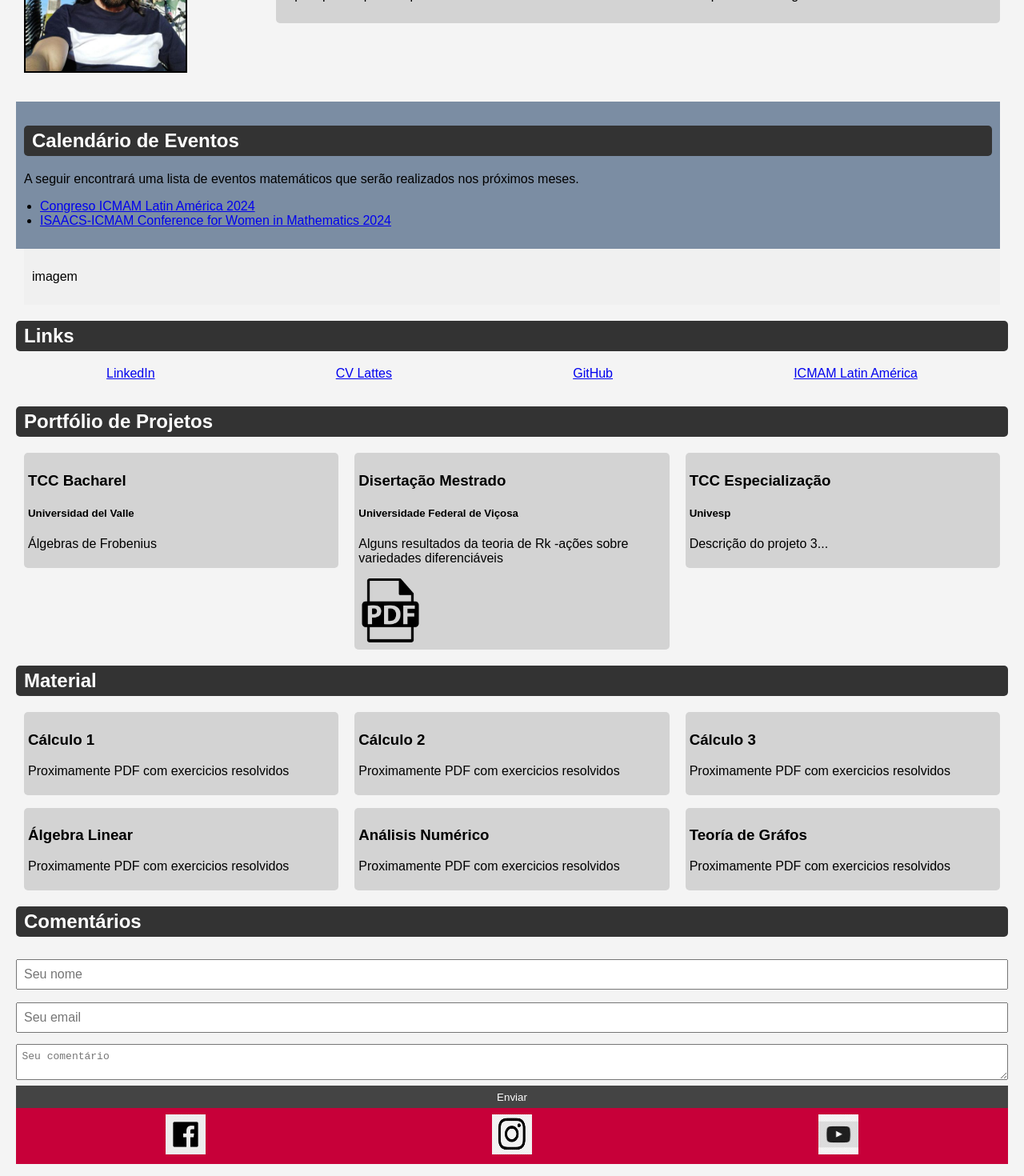
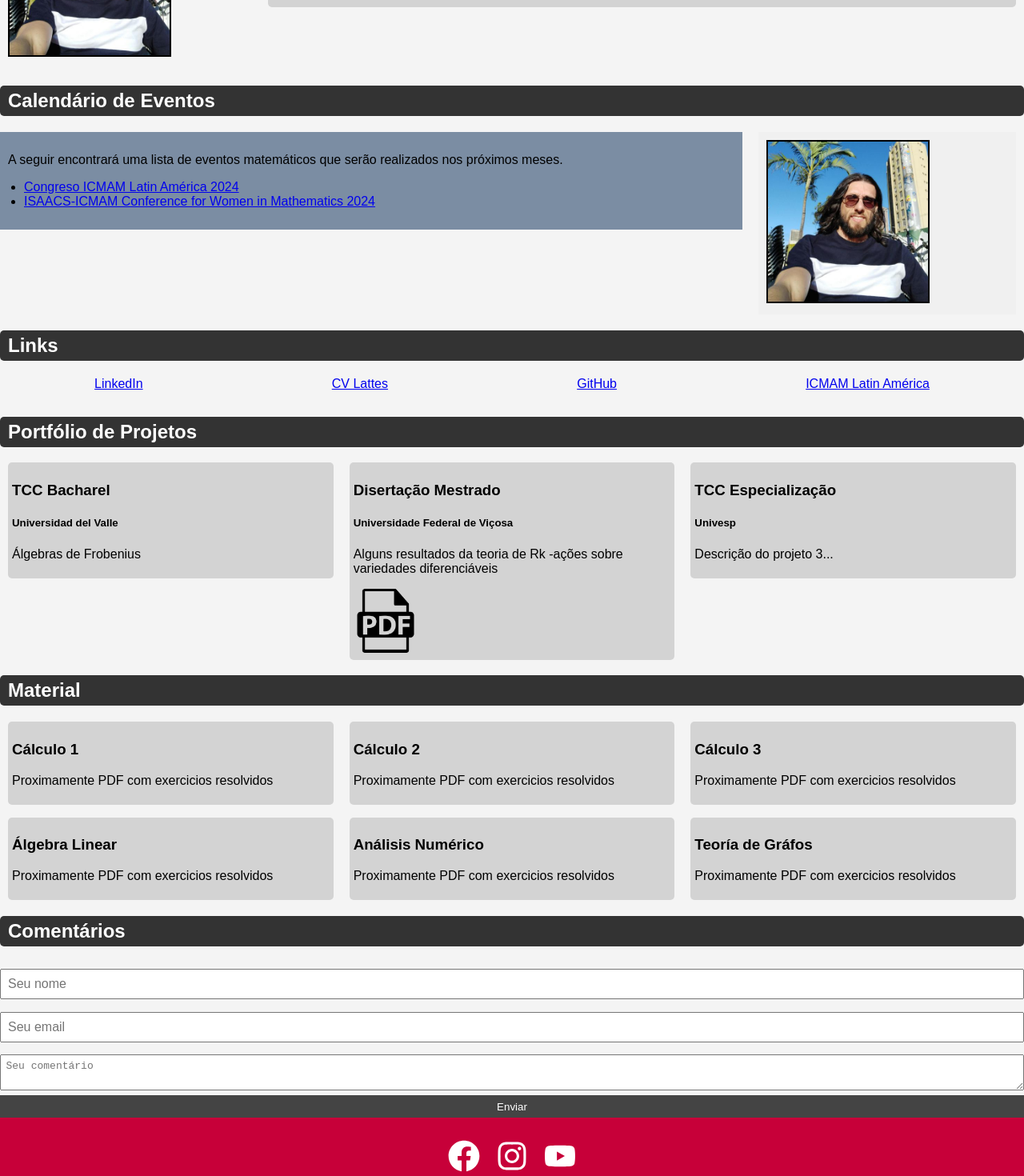
Before and after one commit to Milton-Aguirre/Milton-Aguirre.github.io, a React (Create React App) app: page / in a window 1280 px wide. Shown: the part 380-1850 px from the top of the page at 80% size. Built offline with nearby package versions, Linux system fonts and the light colour scheme.

Commit message:
fix: modificados iconos de redes sociais

```diff
--- a/package.json
+++ b/package.json
@@ -9,6 +9,7 @@
     "@testing-library/user-event": "^13.5.0",
     "react": "^18.3.1",
     "react-dom": "^18.3.1",
+    "react-icons": "^5.2.1",
     "react-scripts": "5.0.1",
     "web-vitals": "^2.1.4"
   },
--- a/src/App.js
+++ b/src/App.js
@@ -1,5 +1,6 @@
 import React from 'react';
 import './App.css';
+import { FaFacebook, FaInstagram, FaYoutube } from 'react-icons/fa';
 
 function App() {
   return (
@@ -9,13 +10,13 @@ function App() {
         <p>Formação em Matemática</p>
       </header>
       <nav style={styles.nav}>
-        <a href="#coment">Calendario de Eventos</a>
+        <a href="#calendar">Calendário de Eventos</a>
         <a href="#links">Links</a>
         <a href="#portfolio">Portfólio</a>
         <a href="#material">Material</a>
       </nav>
-      <div style={styles.container}>
-        <div style={styles.main}>
+       <div>  {/*style={styles.container}> */}
+        <div> {/* style={styles.main}> */}
 
           {/* <div style={styles.leftColumn}>
 
@@ -31,13 +32,13 @@ function App() {
             <p>**Próximamente terá links atualizados de editais de bolsas**</p>
           </div> */}
 
-          <div>{/* c>*/}
+          <div>
 
             <section style={styles.section}>
-              <h2 style={styles.sectionTitle}>Sobre Mim</h2>
+              <h2 style={styles.sectionTitle}>Biografia</h2>
               <div style={styles.nColumnSection}>
                 <div style={styles.imageColumn}>
-                  <img src={`${process.env.PUBLIC_URL}/images/Milton.jpeg`} alt="Description of sunset" style={styles.image} />
+                  <img src={`${process.env.PUBLIC_URL}/images/Milton.jpeg`} alt="Personal 0" style={styles.image} />
                 </div>
                 <div style={styles.textColumn}>
                   <p>
@@ -54,9 +55,10 @@ function App() {
               </div>
             </section>
 
-            <section>
+            <section id="calendar">
+              <h2 style={styles.sectionTitle}>Calendário de Eventos</h2>
+                <div style={styles.nColumnSection}>
                   <div style={styles.leftColumnEvents}>
-                <h2 style={styles.sectionTitle}>Calendário de Eventos</h2>
                       <p>A seguir encontrará uma lista de eventos matemáticos que serão realizados nos próximos meses.</p>
                       <ul style={styles.iconsCalendar}>
                         <li><a className="link" href="https://sites.google.com/view/icmam2024/home" target="_blank" rel="noopener noreferrer">Congreso ICMAM Latin América 2024</a></li>
@@ -64,7 +66,8 @@ function App() {
                       </ul>
                   </div>
                   <div style={styles.rightColumnEvents}>
-                <p>imagem</p>
+                    <img src={`${process.env.PUBLIC_URL}/images/Milton.jpeg`} alt="Personal 1" style={styles.image} />
+                  </div>
                 </div>
             </section>
 
@@ -147,7 +150,7 @@ function App() {
                 </div>
             </section>
 
-            <div id="coment">
+            <section>
               <h2 style={styles.sectionTitle}>Comentários</h2>
               <form style={styles.form}>
                 <input type="text" placeholder="Seu nome" style={styles.input} />
@@ -155,20 +158,21 @@ function App() {
                 <textarea placeholder="Seu comentário" style={styles.textarea}></textarea>
                 <button type="submit" style={styles.button}>Enviar</button>
               </form>
-            </div>
+            </section>
+
           </div>
         </div>
 
         <aside style={styles.sidebar}>
-          <div style={styles.icons}>
+          <div style={styles.socialMedia}>
               <a href="https://www.facebook.com/cofradia.academica.1" target="_blank" rel="noopener noreferrer">
-              <img src={`${process.env.PUBLIC_URL}/images/logo-facebook.jpg`} alt="Facebook" style={styles.icon} />
+                <FaFacebook size={40} style={styles.socialIcon} />
               </a>
               <a href="https://www.instagram.com/icmam_math_conference?igsh=eWx2M3FlYWxucTJ0" target="_blank" rel="noopener noreferrer">
-              <img src={`${process.env.PUBLIC_URL}/images/logo-instagram.png`} alt="Instagram" style={styles.icon} />
+                <FaInstagram size={40} style={styles.socialIcon} />
               </a>
               <a href="https://www.youtube.com/@conferenciainternacionalma6791" target="_blank" rel="noopener noreferrer">
-              <img src={`${process.env.PUBLIC_URL}/images/logo-youtube.jpg`} alt="YouTube" style={styles.icon} />
+                <FaYoutube size={40} style={styles.socialIcon} />
               </a>
             </div>
         </aside>
@@ -201,10 +205,12 @@ const styles = {
   },
   container: {
     padding: '20px',
+    width: '100%',
   },
   main: {
     display: 'flex',
     justifyContent: 'space-between',
+    width: '100%',
   },
   sidebar: {
     flex: '25%',
@@ -217,6 +223,7 @@ const styles = {
   },
   section: {
     marginBottom: '2em',
+    width: '100%',
   },
   sectionTitle: {
     backgroundColor: '#333', // Fundo negro
@@ -230,12 +237,6 @@ const styles = {
     alignItems: 'flex-start',
     width: '100%',
   },
-  // '@media (max-width: 600px)': { // Define estilos específicos para telas pequenas (celulares)
-  //   nColumnSection: {
-  //     flexDirection: 'column', // Muda a direção do flex para coluna
-  //     justifyContent: 'center', // Centraliza os itens na coluna
-  //   },
-  // },
   leftColumn: {
     //flex: '1', //Ocupa uma quarta parte da distribuição horizontal da coluna
     //marginRight: '10px',
@@ -340,6 +341,15 @@ const styles = {
     color: '#fff',
     border: 'none',
   },
+  socialMedia: {
+    display: 'flex',
+    justifyContent: 'center',
+    gap: '20px',
+    marginTop: '20px',
+  },
+  socialIcon: {
+    color: '#fff',
+  },
   footer: {
     backgroundColor: '#333',
     color: '#fff',
```
Also changed, not shown: 1 other file (tests, documents, lock files or other folders). Lines whose indentation alone changed are shown as unchanged.
